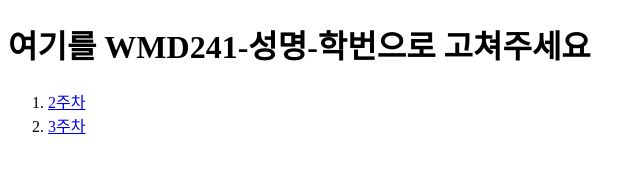
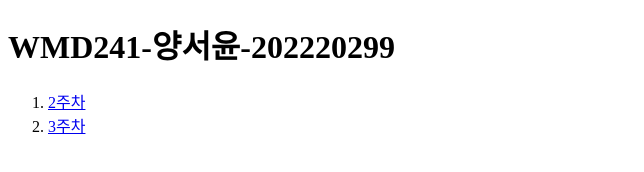
Before and after one commit to yangseoyoon/WMD241_202220299, a plain HTML site: page WMD241/index.html in a window 1280 px wide. Shown: the whole page, without its empty margins (0-644 px from the left). Drawn offline with Linux system fonts and the light colour scheme.

Commit message:
첫 홈페이지

```diff
--- a/WMD241/index.html
+++ b/WMD241/index.html
@@ -3,10 +3,10 @@
   <head>
     <meta charset="UTF-8" />
     <meta name="viewport" content="width=device-width, initial-scale=1.0" />
-    <title>여기를 WMD241-성명-학번으로 고쳐주세요</title>
+    <title>WMD241-양서윤-202220299</title>
   </head>
   <body>
-    <h1>여기를 WMD241-성명-학번으로 고쳐주세요</h1>
+    <h1>WMD241-양서윤-202220299</h1>
     <ol>
       <li><a href="./src/w2/index.html">2주차</a></li>
       <li><a href="./src/w3/index.html">3주차</a></li>
```
